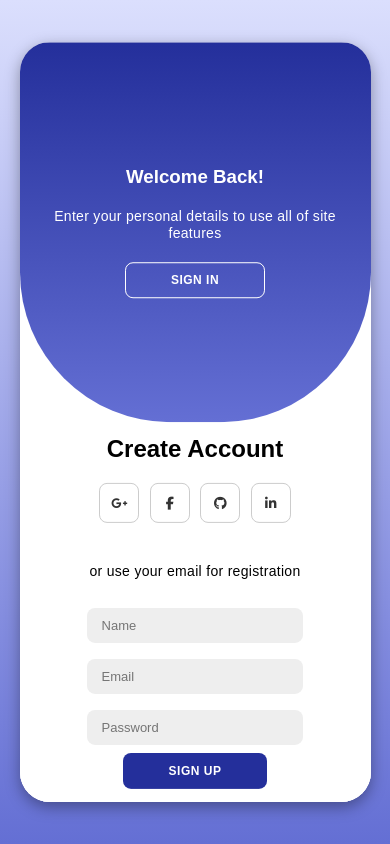
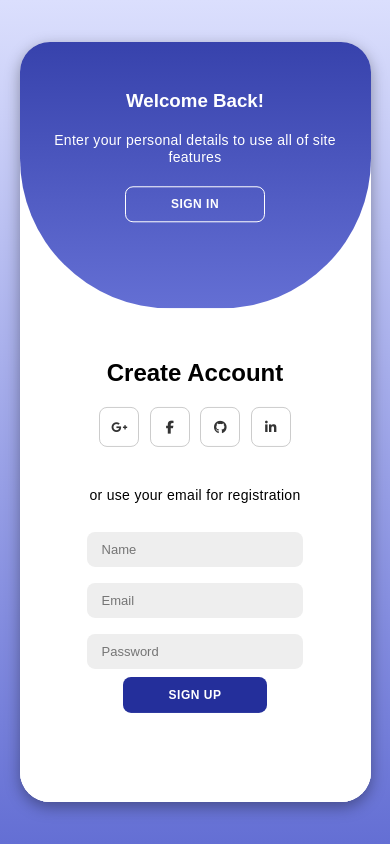
Before and after one commit to mocakbarmaulana/Sleek-Login-Interface, a plain HTML site: page index.html in a window 390 px wide. Both pictures are taken after a click on the button "SIGN UP". Drawn offline with Linux system fonts and the light colour scheme.

Commit message:
update toggle for mobile

```diff
--- a/assets/css/style.css
+++ b/assets/css/style.css
@@ -132,7 +132,7 @@ body {
 }
 
 .container.active .sign-up {
-  transform: translateY(25%);
+  transform: translateY(15%);
   opacity: 1;
   z-index: 5;
   animation: move 0.6s;
@@ -179,7 +179,7 @@ body {
 }
 
 .container.active .toggle-container {
-  transform: translateY(-120%);
+  transform: translateY(-150%);
   border-radius: 0 0 9.375rem 9.375rem;
 }
 
@@ -230,7 +230,7 @@ body {
 }
 
 .container.active .toggle-left {
-  transform: translateY(0);
+  transform: translateY(10%);
 }
 
 .toggle-right {
```
